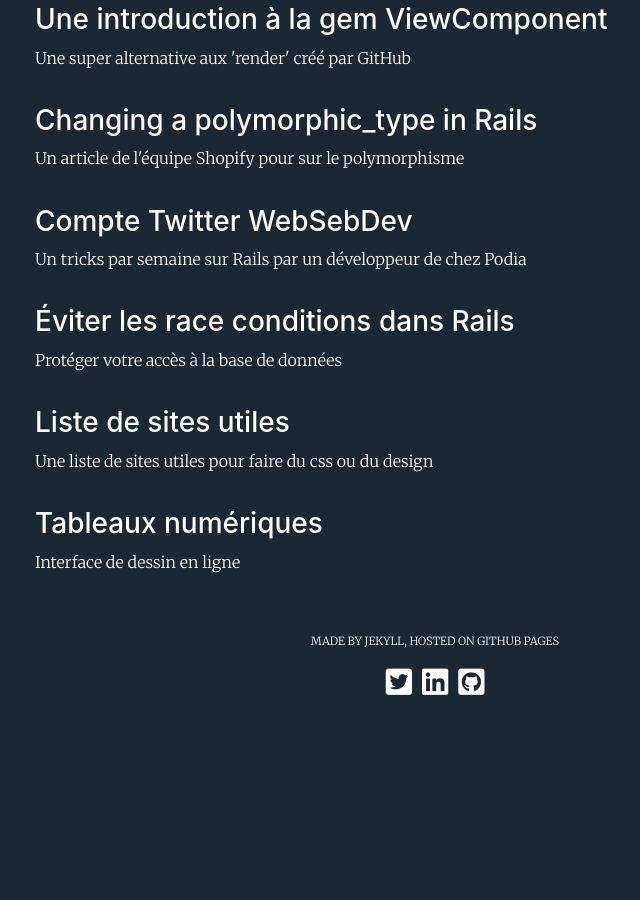
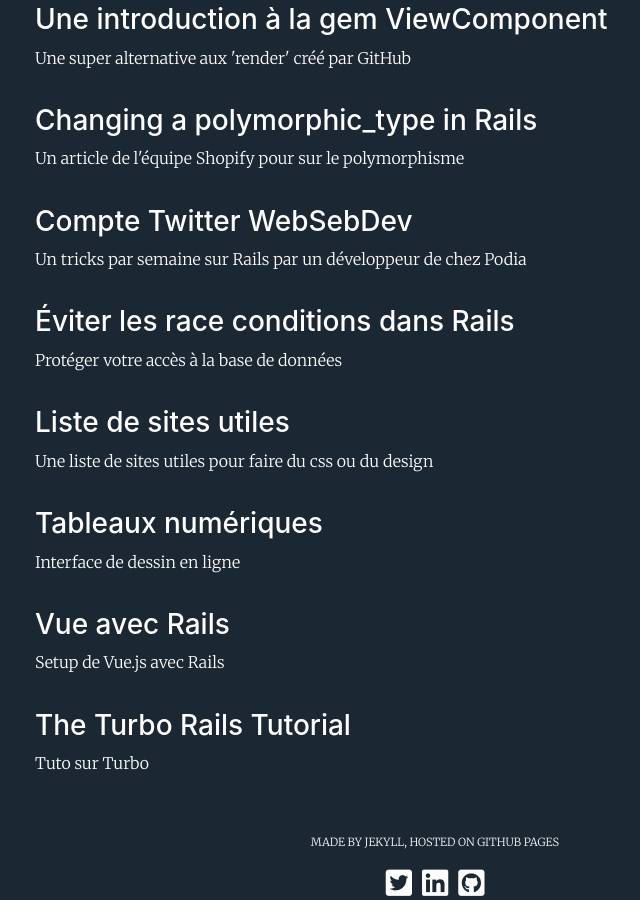
Before and after one commit to alexandrebk/alexandrebk.github.io, a Jekyll site: the page built from resources.html, in a window 1280 px wide and 900 px high, scrolled down 2181 px. Shown: the whole window, without its empty margins (205-845 px from the left). Built offline with Jekyll 4.4.1, drawn with Linux system fonts in a browser that asks for light colours; nearby versions of some CDN libraries; before the commit the page ends 2880 px from its top, so only the background shows below that.

Commit message:
Updates resources

```diff
--- a/_data/resources.yml
+++ b/_data/resources.yml
@@ -73,3 +73,9 @@
 - title:   "Tableaux numériques"
   link:    "https://excalidraw.com/"
   content: "Interface de dessin en ligne"
+- title:   "Vue avec Rails"
+  link:    "https://www.bootrails.com/blog/ruby-on-rails-and-vuejs-tutorial-a-how-to-guide/"
+  content: "Setup de Vue.js avec Rails"
+- title:   "The Turbo Rails Tutorial"
+  link:   "https://www.hotrails.dev/"
+  content: "Tuto sur Turbo"
```
